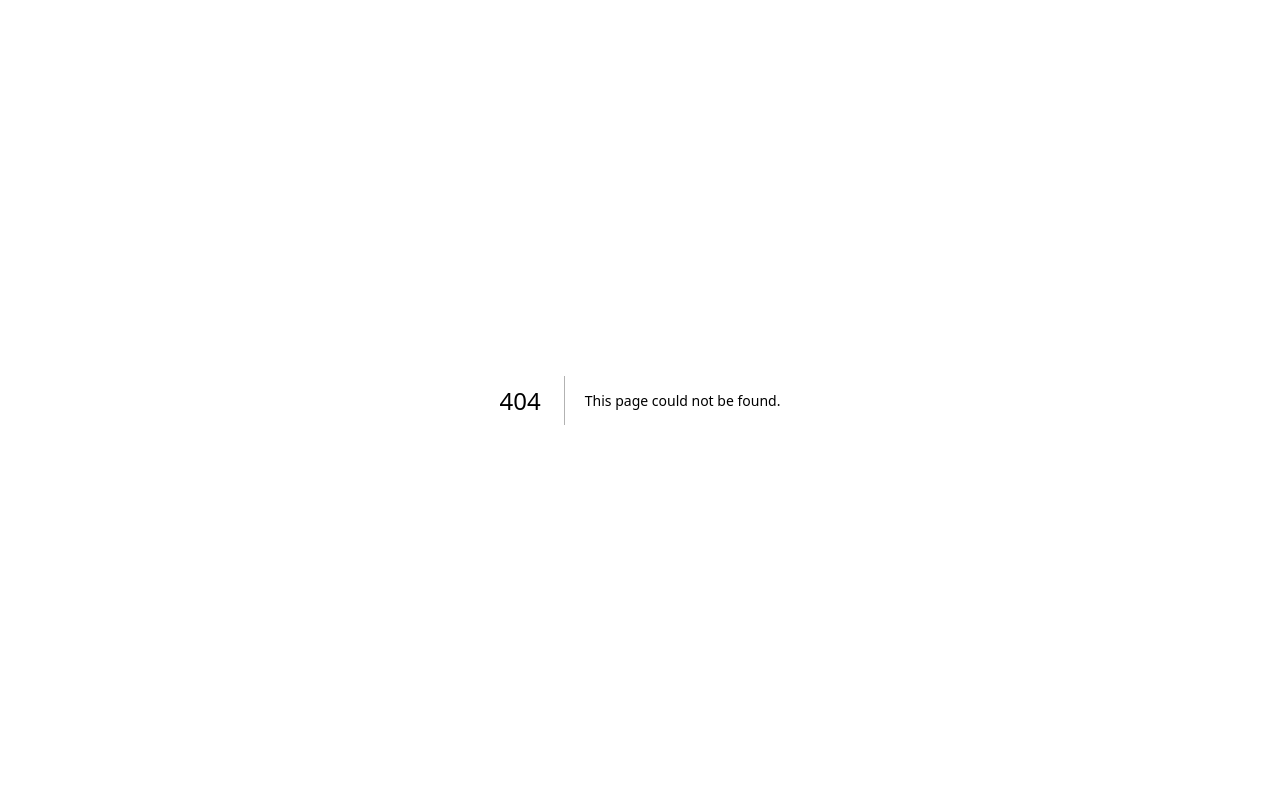
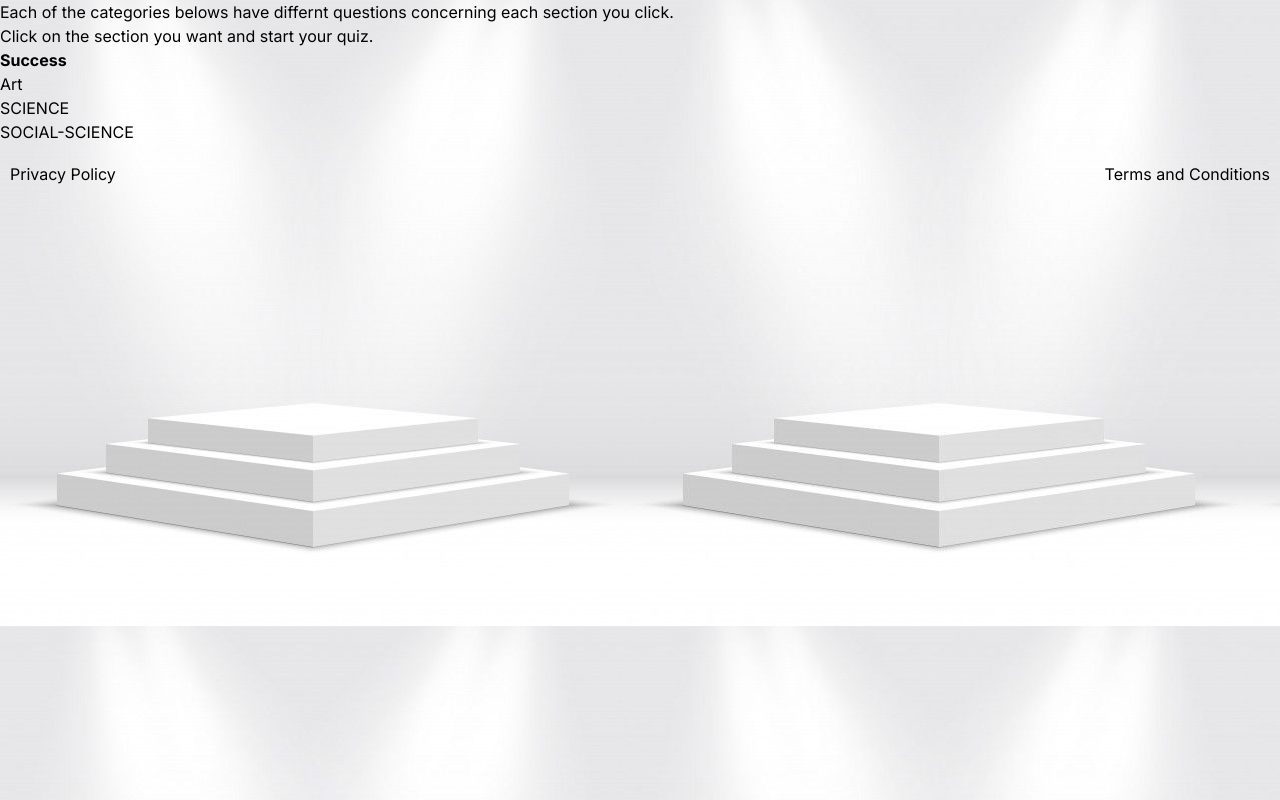
Before and after one commit to Preciousnnebuogor/quiz-app, a Next.js app: page /components/category in a window 1280 px wide. Before the commit this address had no page. Built offline with nearby package versions, Linux system fonts and the light colour scheme.

Commit message:
added category folder

```diff
--- /dev/null
+++ b/app/components/category/page.tsx
@@ -0,0 +1,22 @@
+"use client";
+import style from "./category.module.scss"
+export default function Section() {
+  return (
+    <div className={style.home}>
+      <p>
+        Each of the categories belows have differnt questions concerning each
+        section you click.
+        <br />
+        Click on the section you want and start your quiz. <br />
+        <span style={{fontWeight: "bolder"}}>Success</span>
+      </p>
+      <div className={style.click}>
+        <button>Art</button>
+        <br/>
+        <button>SCIENCE</button>
+        <br/>
+        <button>SOCIAL-SCIENCE</button>
+      </div>
+    </div>
+  );
+}
--- a/app/components/footer/footer.tsx
+++ b/app/components/footer/footer.tsx
@@ -1,9 +1,9 @@
-import style from "./foot.module.scss"
+
 export default function () {
   return (
-    <div className={style.footer}>
-      <h2>Privacy Policy</h2>
-      <h2>Terms and Conditions</h2>
+    <div style={{marginTop: "8px", display: "flex", alignItems:"space-between", justifyContent: "space-between"}}>
+      <h2 style={{margin: "10px"}}>Privacy Policy</h2>
+      <h2 style={{margin: "10px"}}>Terms and Conditions</h2>
     </div>
   );
 }
--- a/app/components/heros/heros.tsx
+++ b/app/components/heros/heros.tsx
@@ -1,7 +1,11 @@
+"use client"
 import Image from "next/image";
 import style from "./hero.module.scss";
+import { useRouter } from "next/navigation";
 
 export default function Heros() {
+  const router = useRouter();
+
   return (
     <div className={style.body}>
       <div className={style.img}>
@@ -11,11 +15,14 @@ export default function Heros() {
         <h1 className={style.h1}>BUZ WORLD</h1>
         <p className={style.p}>
           This app is built to encourage and enlighten you about different
-          fields of study.<br/> It has 3 categories that enables you choose your
-          field of study. <br/> Click the button below to start your quiz.
+          fields of study.
+          <br /> It has 3 categories that enables you choose your field of
+          study. <br /> Click the button below to start your quiz.
         </p>
       </div>
-      <button className={style.button}>Start</button>
+      <button className={style.button} onClick={() => router.push("category")}>
+        Start
+      </button>
     </div>
   );
 }
--- a/app/components/navbar/navbar.tsx
+++ b/app/components/navbar/navbar.tsx
@@ -1,13 +1,13 @@
 import Image from "next/image";
-import style from "./nav.module.scss"
+
 
 export default function Navbar() {
   return (
-    <div className={style.logo}>
+    <div style={{display: "flex", alignItems: "center", justifyContent: "left", padding:"5px"}}>
       <p>
       <Image src="/logo 1.png" height="50" width="50" alt="logo" />
       </p>
-      Buz <span>World</span>
+      Buz <span style={{color:"rgb(123,186,29"}}>World</span>
     </div>
   );
 }
--- a/app/components/beginning/home.tsx
+++ b/app/components/welcome/home.tsx
@@ -6,6 +6,6 @@ export default function Beginner() {
     return <div>
         <Navbar/>
         <Heros/>
-        <Footer/>
+
     </div>
 }
--- a/app/layout.tsx
+++ b/app/layout.tsx
@@ -1,6 +1,8 @@
 import type { Metadata } from "next";
 import { Inter } from "next/font/google";
 import "./globals.css";
+import Navbar from "./components/navbar/navbar";
+import Footer from "./components/footer/footer";
 
 const inter = Inter({ subsets: ["latin"] });
 
@@ -16,7 +18,10 @@ export default function RootLayout({
 }>) {
   return (
     <html lang="en">
-      <body className={inter.className}>{children}</body>
+      <body className={inter.className}>{children}
+      <Footer/>
+
+      </body>
     </html>
   );
 }
--- a/app/page.tsx
+++ b/app/page.tsx
@@ -1,9 +1,11 @@
-import Beginner from "./components/beginning/home";
+import Section from "./components/category/page";
+import Beginner from "./components/welcome/home";
 
 export default function Home() {
   return (
     <div>
       <Beginner />
+
     </div>
   );
 }
```
Also changed, not shown: app/components/footer/foot.module.scss (deleted, +0 -10 lines), app/components/navbar/nav.module.scss (deleted, +0 -11 lines), app/components/category/category.module.scss (added).
